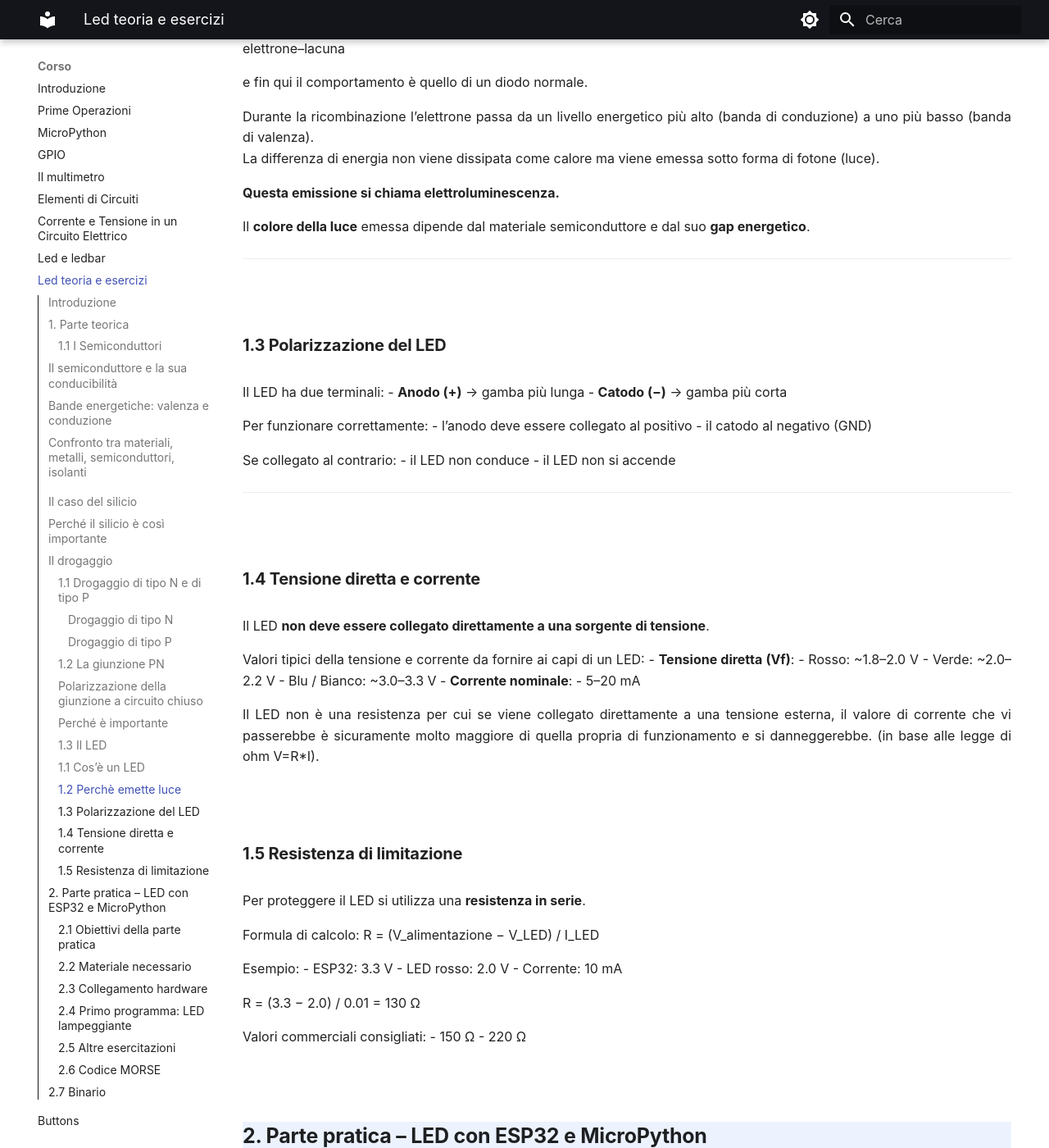
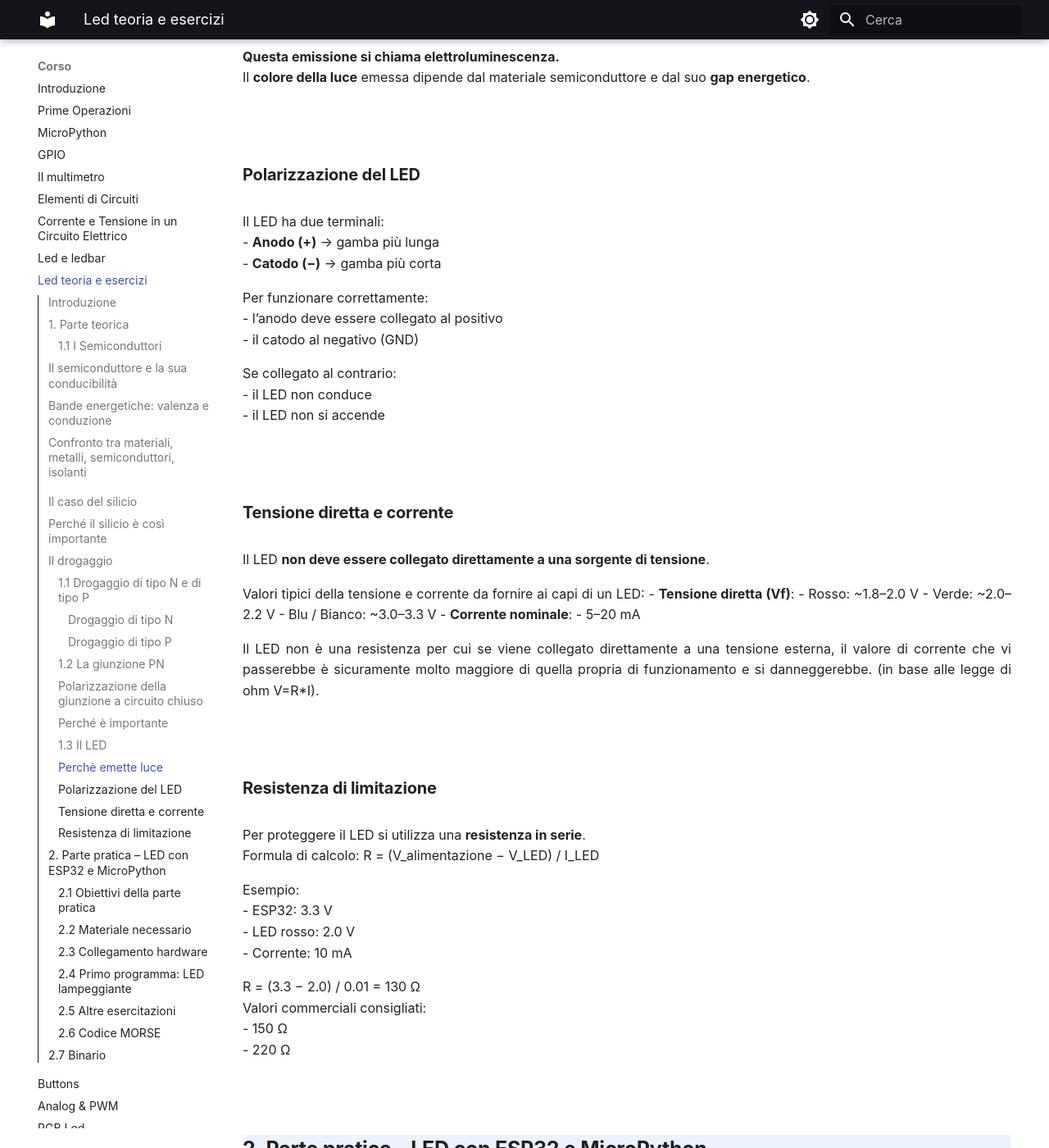
Before and after one commit to dvjlabs/esp32_course, an MkDocs documentation site: the page built from docs/corso/11_1_Il LED teoria e applicazioni.md, in a window 1280 px wide and 1400 px high, scrolled down 9676 px. Shown: the whole window at 82% size. Built offline with MkDocs 1.6.1 and Material for MkDocs 9.7.7, drawn with Linux system fonts in a browser that asks for light colours; some of the changed text lies outside the part shown.

Commit message:
Update 11_1_Il LED teoria e applicazioni.md

```diff
--- a/docs/corso/11_1_Il LED teoria e applicazioni.md
+++ b/docs/corso/11_1_Il LED teoria e applicazioni.md
@@ -165,16 +165,12 @@ La giunzione PN può funzionare come un interruttore:
 - togliendo questa tensione, la giunzione PN funziona come un interruttore aperto, quindi la corrente non circola.
 ### 1.3 Il LED
 Il LED è un tipo particolare di giunzione PN in cui la corrente che attraversa la giunzione produce **luce** grazie alla ricombinazione di elettroni e lacune.
-
-### 1.1 Cos’è un LED
-Il LED (Light Emitting Diode) è un **diodo a emissione luminosa**, cioè un componente elettronico semiconduttore che:
+Il LED (Light Emitting Diode) è detto anche **diodo a emissione luminosa**, cioè un componente elettronico semiconduttore che:
 - lascia passare la corrente in **un solo verso**
 - emette **luce** quando viene attraversato da corrente elettrica
 
-### 1.2 Perchè emette luce
-Il principio di funzionamento è sempre lo stesso del diodo (giunzione PN): riduzione della barriera di potenziale e passaggio di corrente.
-
-**La differenza sta in come viene rilasciata l’energia.**
+### Perchè emette luce
+Il principio di funzionamento è sempre lo stesso del diodo (giunzione PN): riduzione della barriera di potenziale e passaggio di corrente. **La differenza sta in come viene rilasciata l’energia.** nel momento in cui un elettrone passa da un livello energetico all'altro durante il suo movimento nel reticolo cristallino.
 
 Quando il LED è polarizzato direttamente:
 - gli elettroni del lato N attraversano la giunzione
@@ -187,12 +183,9 @@ Durante la ricombinazione l’elettrone passa da un livello energetico più alto
 La differenza di energia non viene dissipata come calore ma viene emessa sotto forma di fotone (luce).
 
 **Questa emissione si chiama elettroluminescenza.**
-
-
 Il **colore della luce** emessa dipende dal materiale semiconduttore e dal suo **gap energetico**.
 
----
-### 1.3 Polarizzazione del LED
+### Polarizzazione del LED
 Il LED ha due terminali:
 - **Anodo (+)** → gamba più lunga
 - **Catodo (−)** → gamba più corta
@@ -205,9 +198,7 @@ Se collegato al contrario:
 - il LED non conduce
 - il LED non si accende
 
----
-
-### 1.4 Tensione diretta e corrente
+### Tensione diretta e corrente
 Il LED **non deve essere collegato direttamente a una sorgente di tensione**.
 
 Valori tipici della tensione e corrente da fornire ai capi di un LED:
@@ -220,13 +211,9 @@ Valori tipici della tensione e corrente da fornire ai capi di un LED:
 
 Il LED non è una resistenza per cui se viene collegato direttamente a una tensione esterna, il valore di corrente che vi passerebbe è sicuramente molto maggiore di quella propria di funzionamento e si danneggerebbe. (in base alle legge di ohm V=R*I).
 
-
-### 1.5 Resistenza di limitazione
+### Resistenza di limitazione
 Per proteggere il LED si utilizza una **resistenza in serie**.
-
 Formula di calcolo: R = (V_alimentazione − V_LED) / I_LED
-
-
 
 Esempio:
 - ESP32: 3.3 V
@@ -234,12 +221,9 @@ Esempio:
 - Corrente: 10 mA
 
 R = (3.3 − 2.0) / 0.01 = 130 Ω
-
-
 Valori commerciali consigliati:
 - 150 Ω
 - 220 Ω
-
 
 ## 2. Parte pratica – LED con ESP32 e MicroPython
 
@@ -248,8 +232,6 @@ Valori commerciali consigliati:
 - Usare un GPIO come uscita digitale
 - Controllare il LED tramite software
 - Comprendere il legame tra codice e hardware
-
----
 
 ### 2.2 Materiale necessario
 - ESP32
@@ -268,7 +250,6 @@ Schema logico di collegamento:
 Esempio pratico:
 - GPIO utilizzato: GPIO 2
 - Collegamento a GND per il catodo
-
 
 ### 2.4 Primo programma: LED lampeggiante
 
```
